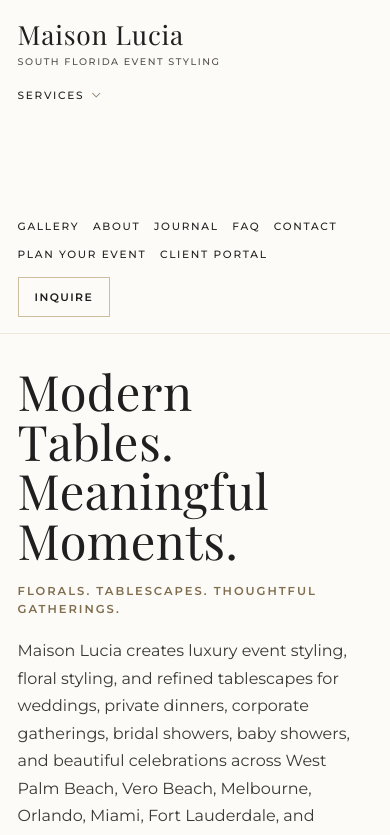
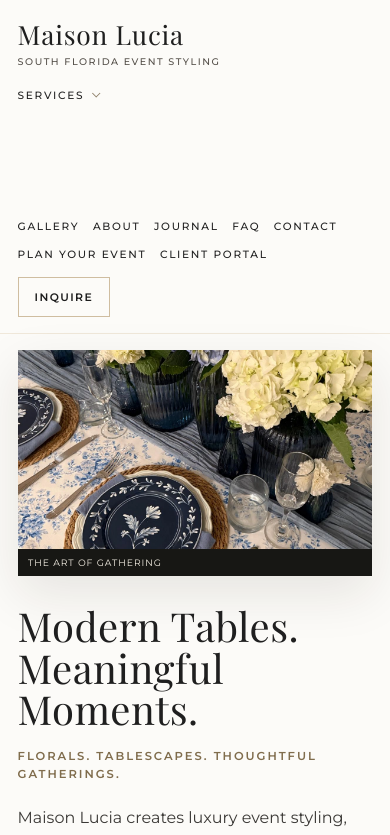
Before and after one commit to DrRobF/maison-lucia-site, a Next.js app: page / in a window 390 px wide. Shown: the top 835 px of the page. Built offline with nearby package versions, Linux system fonts and the light colour scheme.

Commit message:
Add muted Maison Lucia hero film with playback and sound controls

```diff
--- a/pages/index.js
+++ b/pages/index.js
@@ -1,5 +1,5 @@
 import Head from "next/head";
-import { useRef, useState } from "react";
+import { useEffect, useRef, useState } from "react";
 import PrimaryNav, { navLinks } from "../components/PrimaryNav";
 import styles from "../styles/Home.module.css";
 
@@ -390,6 +390,73 @@ const structuredData = [
   },
 ];
 
+function HeroFilm() {
+  const videoRef = useRef(null);
+  const [muted, setMuted] = useState(true);
+  const [paused, setPaused] = useState(true);
+  const [failed, setFailed] = useState(false);
+
+  useEffect(() => {
+    const video = videoRef.current;
+    const motion = window.matchMedia("(prefers-reduced-motion: reduce)");
+    const applyMotionPreference = () => {
+      if (motion.matches) video.pause();
+      else video.play().catch(() => setPaused(true));
+    };
+    applyMotionPreference();
+    motion.addEventListener("change", applyMotionPreference);
+    return () => motion.removeEventListener("change", applyMotionPreference);
+  }, []);
+
+  const togglePlayback = () => {
+    const video = videoRef.current;
+    if (video.paused) video.play().catch(() => setPaused(true));
+    else video.pause();
+  };
+
+  const toggleSound = () => {
+    const video = videoRef.current;
+    video.muted = !video.muted;
+    setMuted(video.muted);
+  };
+
+  return (
+    <div className={styles.heroFilmPanel}>
+      <div className={styles.heroFilmScreen}>
+        <img src="/whiteblue%20.webp" alt="Maison Lucia floral arrangements and refined table styling" className={styles.heroFilmPoster} />
+        <video
+          ref={videoRef}
+          id="maison-hero-film"
+          className={styles.heroFilmVideo}
+          style={failed ? { display: "none" } : undefined}
+          src="/final_video_cover.mp4"
+          poster="/whiteblue%20.webp"
+          muted={muted}
+          loop
+          playsInline
+          preload="metadata"
+          aria-label="Maison Lucia event styling film"
+          onPlay={() => setPaused(false)}
+          onPause={() => setPaused(true)}
+          onVolumeChange={(event) => setMuted(event.currentTarget.muted)}
+          onError={() => setFailed(true)}
+        />
+      </div>
+      <div className={styles.heroFilmBar}>
+        <span className={styles.heroFilmCaption}>The art of gathering</span>
+        {!failed && <div className={styles.heroFilmControls}>
+          <button type="button" onClick={togglePlayback} aria-controls="maison-hero-film" aria-label={paused ? "Play film" : "Pause film"}>
+            <span aria-hidden="true">{paused ? "▶" : "Ⅱ"}</span> {paused ? "Play" : "Pause"}
+          </button>
+          <button type="button" onClick={toggleSound} aria-controls="maison-hero-film" aria-label={muted ? "Turn sound on" : "Turn sound off"} aria-pressed={!muted}>
+            Sound {muted ? "off" : "on"}
+          </button>
+        </div>}
+      </div>
+    </div>
+  );
+}
+
 export default function Home() {
   const floralCarouselRef = useRef(null);
   const [inquiryForm, setInquiryForm] = useState(initialInquiryForm);
@@ -555,7 +622,7 @@ export default function Home() {
           </a>
         </header>
 
-        <section className={styles.hero} id="top">
+        <section className={`${styles.hero} ${styles.filmHero}`} id="top">
           <div className={styles.heroTextCol}>
             <h1>
               Modern Tables.
@@ -590,13 +657,7 @@ export default function Home() {
             </a>
           </div>
 
-          <div className={styles.heroImageCol}>
-            <img
-              src="/whiteblue%20.webp"
-              alt="Elegant white and blue Maison Lucia table styling with refined floral details"
-              className={styles.heroImage}
-            />
-          </div>
+          <HeroFilm />
         </section>
 
         <section className={styles.featureSection} id="services">
--- a/styles/Home.module.css
+++ b/styles/Home.module.css
@@ -2535,3 +2535,42 @@
     border-radius: 14px;
   }
 }
+
+
+/* Homepage film: isolated from the image treatments used elsewhere. */
+.filmHero {
+  grid-template-columns: minmax(0, 0.85fr) minmax(0, 1.45fr);
+  align-items: center;
+  gap: clamp(1.5rem, 3vw, 3rem);
+  padding-top: clamp(2rem, 4vw, 4rem);
+  padding-bottom: clamp(2rem, 4vw, 4rem);
+}
+.filmHero .heroTextCol h1 {
+  font-size: clamp(2.6rem, 4.3vw, 4.3rem);
+  max-width: 11ch;
+  line-height: 1.04;
+}
+.filmHero .heroCopy { font-size: 1rem; line-height: 1.7; margin: 1.25rem 0 1.5rem; }
+.heroFilmPanel { min-width: 0; background: #171714; box-shadow: 0 18px 48px rgba(40, 30, 16, 0.1); }
+.heroFilmScreen { position: relative; aspect-ratio: 16 / 9; background: #000; overflow: hidden; }
+.heroFilmPoster, .heroFilmVideo { position: absolute; inset: 0; width: 100%; height: 100%; display: block; }
+.heroFilmPoster { object-fit: cover; }
+.heroFilmVideo { object-fit: contain; }
+.heroFilmBar { display: flex; align-items: center; justify-content: space-between; flex-wrap: wrap; gap: 0.6rem; padding: 0.75rem 1rem; color: #f5f0e5; }
+.heroFilmCaption { font-size: 0.65rem; letter-spacing: 0.16em; text-transform: uppercase; }
+.heroFilmControls { display: flex; gap: 0.5rem; }
+.heroFilmControls button { display: inline-flex; gap: 0.5rem; align-items: center; justify-content: center; min-height: 44px; padding: 0.5rem 0.7rem; border: 1px solid #746e61; background: transparent; color: #fff9ed; font: inherit; font-size: 0.75rem; cursor: pointer; }
+.heroFilmControls button:hover { background: #36332b; }
+.heroFilmControls button:focus-visible { outline: 2px solid #edce94; outline-offset: 3px; }
+@media (max-width: 1040px) {
+  .filmHero { grid-template-columns: 1fr; }
+  .heroFilmPanel { grid-row: 1; }
+  .filmHero .heroTextCol h1 { max-width: none; font-size: clamp(2.5rem, 6vw, 4rem); }
+}
+@media (max-width: 600px) {
+  .filmHero { gap: 1.8rem; padding-top: 1rem; }
+  .heroFilmBar { padding: 0.5rem 0.65rem; }
+  .heroFilmCaption { font-size: 0.58rem; letter-spacing: 0.1em; }
+  .heroFilmControls { gap: 0.3rem; }
+  .heroFilmControls button { padding: 0.4rem 0.5rem; font-size: 0.7rem; }
+}
```
